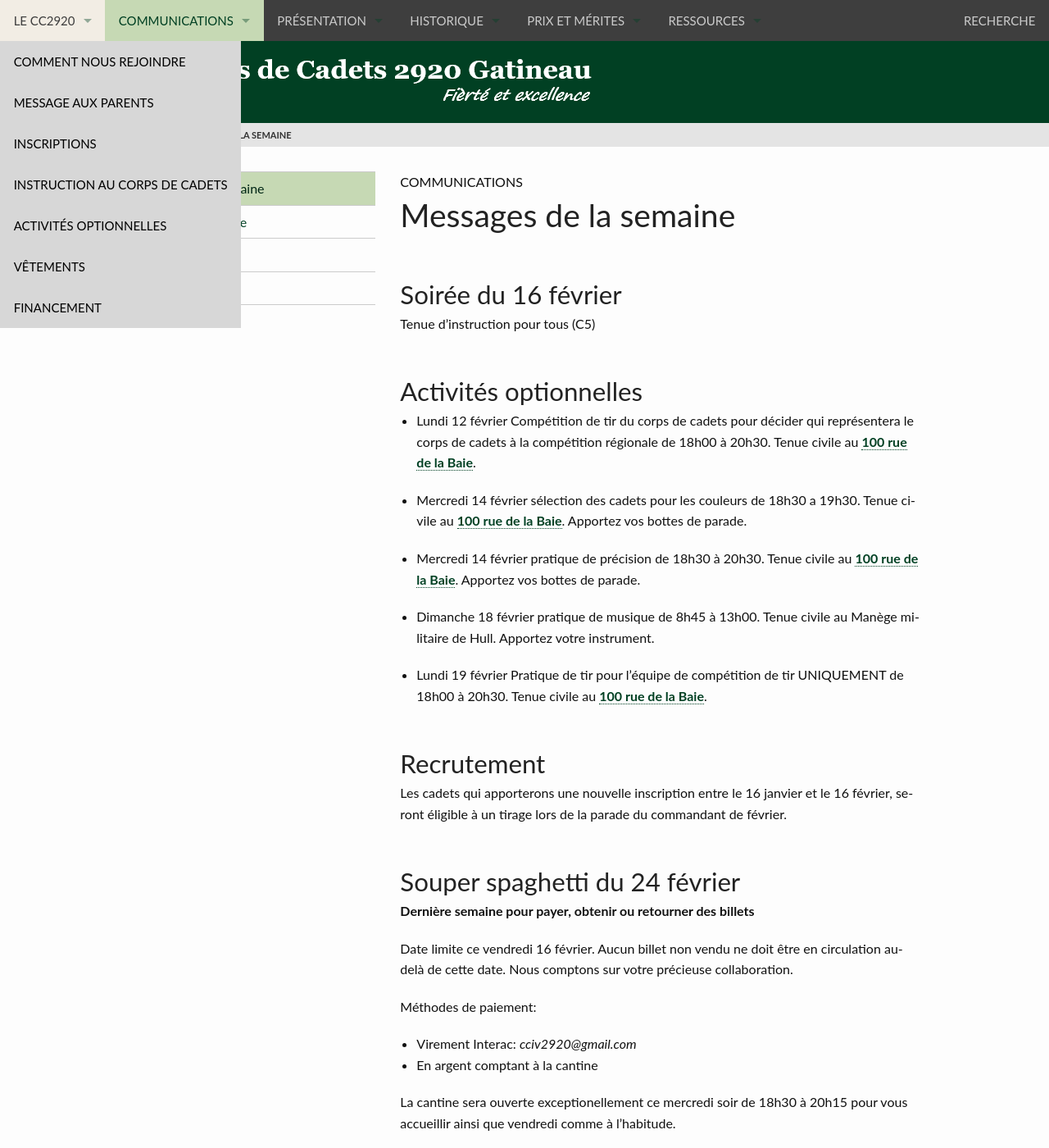
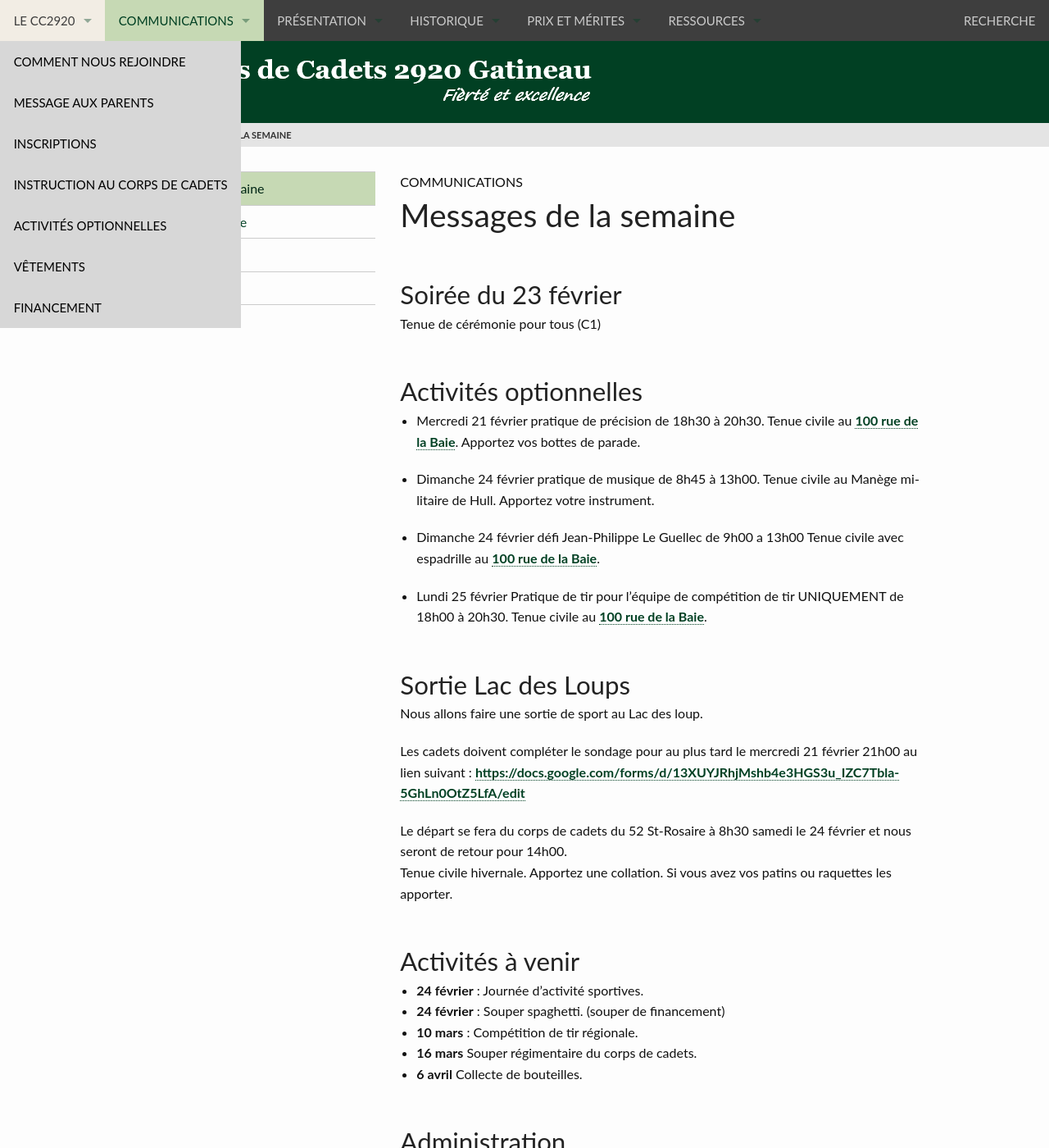
Before and after one commit to CC2920/web, a Jekyll site: the page built from _communications/messages.md, in a window 1280 px wide and 1400 px high. Shown: the whole window at 82% size. Built offline with Jekyll 4.4.1, drawn with Linux system fonts in a browser that asks for light colours; some of the changed text lies outside the part shown.

Commit message:
Message semaine du 18 fevrier

```diff
--- a/_communications/messages.md
+++ b/_communications/messages.md
@@ -3,56 +3,38 @@ title:  "Messages de la semaine"
 layout: "messages"
 ---
 
-## Soirée du 16 février
+## Soirée du 23 février
 
-Tenue d'instruction pour tous (C5)
+Tenue de cérémonie pour tous (C1)
 
 ## Activités optionnelles
 
-- Lundi 12 février Compétition de tir du corps de cadets pour décider qui représentera le corps de cadets à la compétition régionale de 18h00 à 20h30. Tenue civile au [100 rue de la Baie](/information/comment-nous-rejoindre/).
+-  Mercredi 21 février pratique de précision de 18h30 à 20h30. Tenue civile au [100 rue de la Baie](/information/comment-nous-rejoindre/). Apportez vos bottes de parade.
 
--  Mercredi 14 février sélection des cadets pour les couleurs de 18h30 a 19h30. Tenue civile au [100 rue de la Baie](/information/comment-nous-rejoindre/). Apportez vos bottes de parade.
+ - Dimanche 24 février pratique de musique de 8h45 à 13h00. Tenue civile au Manège militaire de Hull. Apportez votre instrument.
 
--  Mercredi 14 février pratique de précision de 18h30 à 20h30. Tenue civile au [100 rue de la Baie](/information/comment-nous-rejoindre/). Apportez vos bottes de parade.
+ - Dimanche 24 février défi Jean-Philippe Le Guellec de 9h00 a 13h00 Tenue civile avec espadrille au [100 rue de la Baie](/information/comment-nous-rejoindre/).
 
- - Dimanche 18 février pratique de musique de 8h45 à 13h00. Tenue civile au Manège militaire de Hull. Apportez votre instrument.
-
- - Lundi 19 février Pratique de tir pour l'équipe de compétition de tir UNIQUEMENT de 18h00 à 20h30. Tenue civile au [100 rue de la Baie](/information/comment-nous-rejoindre/).
-
-## Recrutement
-
-Les cadets qui apporterons une nouvelle inscription entre le 16 janvier et le 16 février, seront éligible à un tirage lors de la parade du commandant de février.
-
-## Souper spaghetti du 24 février
-
-**Dernière semaine pour payer, obtenir ou retourner des billets**
-
-Date limite ce vendredi 16 février. Aucun billet non vendu ne doit être en circulation au-delà de cette date. Nous comptons sur votre précieuse collaboration.
-
-Méthodes de paiement:
-- Virement Interac: *cciv2920@gmail.com*
-- En argent comptant à la cantine
-
-La cantine sera ouverte exceptionellement ce mercredi soir de 18h30 à 20h15 pour vous accueillir ainsi que vendredi comme à l'habitude.
-
-Rappel du coût des différents billets:
-- 15$/adulte
-- 10$/ cadet(te) ou enfant de 12 ans et moins
-
+ - Lundi 25 février Pratique de tir pour l'équipe de compétition de tir UNIQUEMENT de 18h00 à 20h30. Tenue civile au [100 rue de la Baie](/information/comment-nous-rejoindre/).
 
 ## Sortie Lac des Loups
 
-Nous allons faire une sortie de sport au Lac des loup le 24 février.
+Nous allons faire une sortie de sport au Lac des loup.
 
-Les cadets doivent compléter le sondage suivant : <https://docs.google.com/forms/d/13XUYJRhjMshb4e3HGS3u_IZC7Tbla-5GhLn0OtZ5LfA/edit>
+Les cadets doivent compléter le sondage pour au plus tard le mercredi 21 février 21h00 au lien suivant : <https://docs.google.com/forms/d/13XUYJRhjMshb4e3HGS3u_IZC7Tbla-5GhLn0OtZ5LfA/edit>
+
+Le départ se fera du corps de cadets du 52 St-Rosaire à 8h30 samedi le 24 février et nous seront de retour pour 14h00.
+Tenue civile hivernale.
+Apportez une collation.
+Si vous avez vos patins ou raquettes les apporter.
 
 ## Activités à venir
 
-- **14 février** : Sélection des cadets pour les couleurs.
-- **17 et 18 février** : Compétition de biathlon provinciale à Valcartier.
 - **24 février** : Journée d'activité sportives.
 - **24 février** : Souper spaghetti. (souper de financement)
-- **9 mars** : Compétition de tir régionale.
+- **10 mars** : Compétition de tir régionale.
+- **16 mars** Souper régimentaire du corps de cadets.
+- **6 avril** Collecte de bouteilles.
 
 ## Administration
 
```
